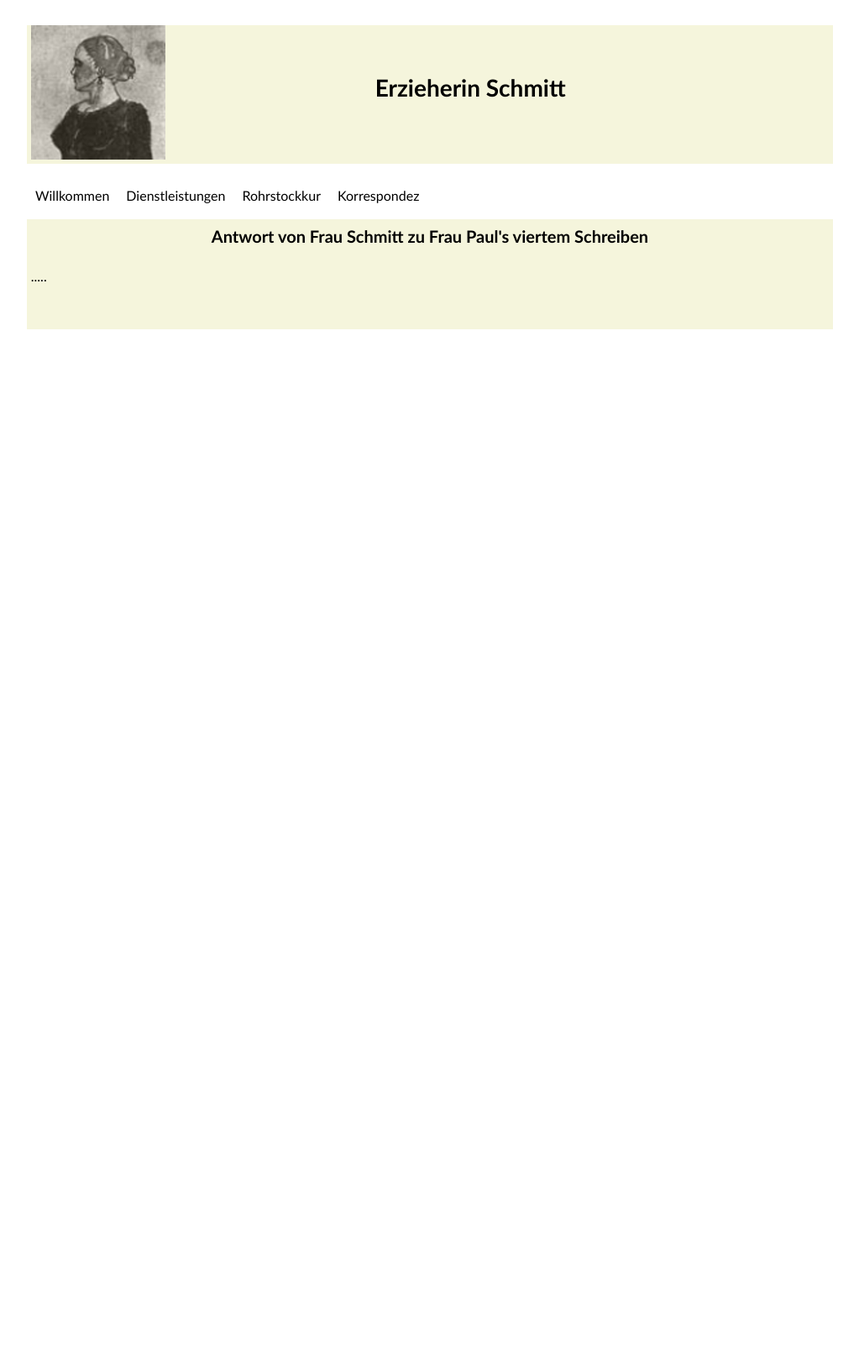
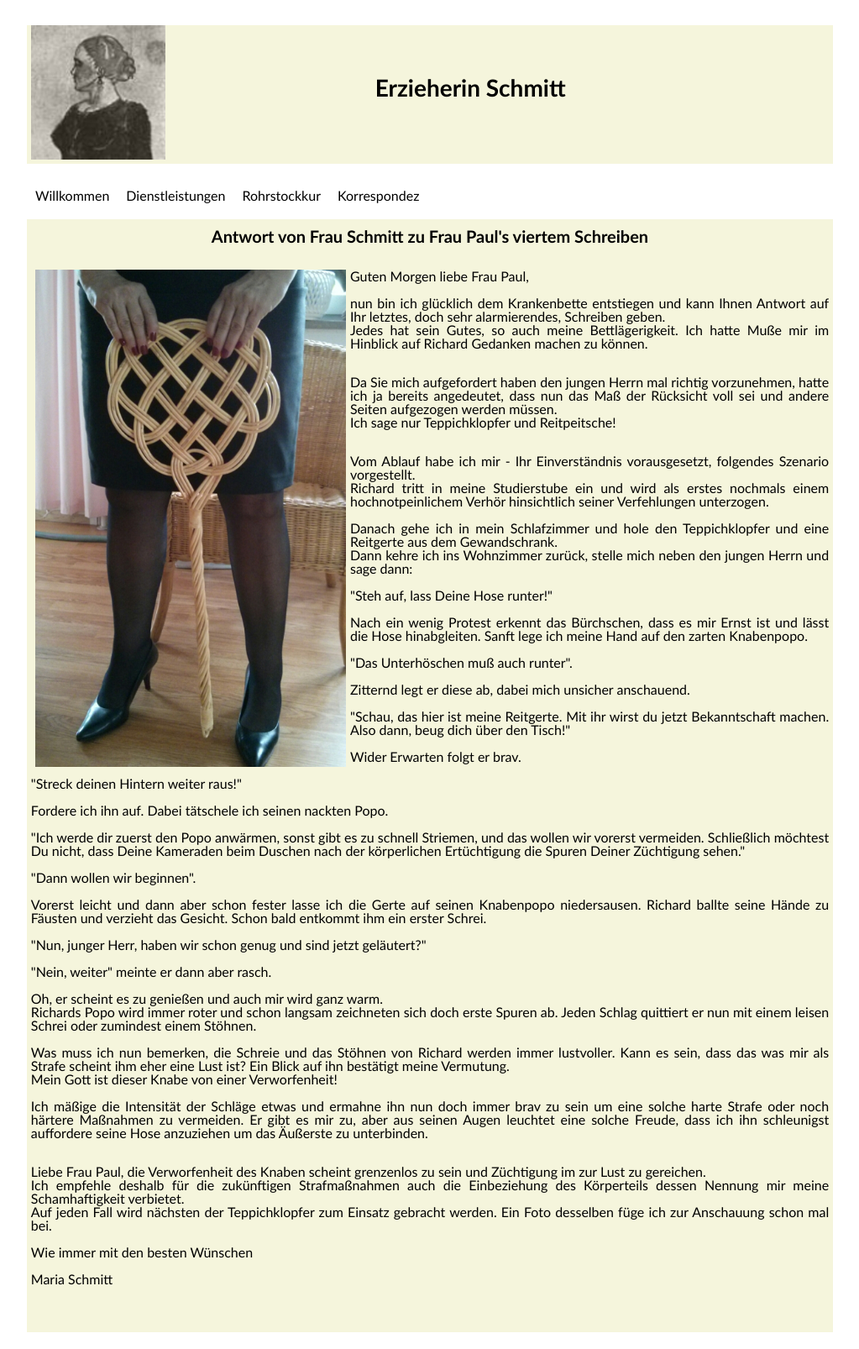
Before and after one commit to richardtraindl/tierarztpraxis-kaiserstrasse.at, a Jekyll site: the page built from xyz123/Schmitt/brief8.html, in a window 1280 px wide. Shown: the whole page at 84% size, without its empty margins (128-1151 px from the left). Built offline with Jekyll 4.4.1, drawn with Linux system fonts in a browser that asks for light colours; before the commit the page ends 900 px from its top, so only the background shows below that.

Commit message:
customize

```diff
--- a/xyz123/Schmitt/brief8.html
+++ b/xyz123/Schmitt/brief8.html
@@ -9,8 +9,82 @@ id: brief8
 
         <div class="grid">
             <div class="row_12_of_12">
+                <a class="gallery" href="/img2/teppichklopfer.jpg"><img src="/img2/teppichklopfer.jpg" alt="Teppichklopfer"></a>
+
                 <p>
-                    .....
+                    Guten Morgen liebe Frau Paul, <br>
+                    <br>
+                    nun bin ich glücklich dem Krankenbette entstiegen und kann Ihnen Antwort auf Ihr letztes, doch sehr alarmierendes, Schreiben geben. <br>
+                    Jedes hat sein Gutes, so auch meine Bettlägerigkeit.
+                    Ich hatte Muße mir im Hinblick auf Richard Gedanken machen zu können.
+                </p>
+
+                <p>
+                    Da Sie mich aufgefordert haben den jungen Herrn mal richtig vorzunehmen, hatte ich ja bereits angedeutet,
+                    dass nun das Maß der Rücksicht voll sei und andere Seiten aufgezogen werden müssen.
+                    <br>
+                    Ich sage nur Teppichklopfer und Reitpeitsche!
+                </p>
+
+                <p>
+                    Vom Ablauf habe ich mir - Ihr Einverständnis vorausgesetzt, folgendes Szenario vorgestellt. <br>
+                    Richard tritt in meine Studierstube ein und wird als erstes nochmals einem hochnotpeinlichem Verhör hinsichtlich seiner Verfehlungen unterzogen. <br>
+                    <br>
+                    Danach gehe ich in mein Schlafzimmer und hole den Teppichklopfer und  eine Reitgerte aus dem Gewandschrank. <br>
+                    Dann kehre ich ins Wohnzimmer zurück, stelle mich neben den jungen Herrn und sage dann: <br>
+                    <br>
+                    "Steh auf, lass Deine Hose runter!" <br>
+                    <br>
+                    Nach ein wenig Protest erkennt das Bürchschen, dass es mir Ernst ist und lässt die Hose hinabgleiten.
+                    Sanft lege ich meine Hand auf den zarten Knabenpopo. <br>
+                    <br>
+                    "Das Unterhöschen muß auch runter". <br>
+                    <br>
+                    Zitternd legt er diese ab, dabei mich unsicher anschauend. <br>
+                    <br>
+                    "Schau, das hier ist meine Reitgerte. Mit ihr wirst du jetzt Bekanntschaft machen.
+                    Also dann, beug dich über den Tisch!" <br>
+                    <br>
+                    Wider Erwarten folgt er brav. <br>
+                    <br>
+                    "Streck deinen Hintern weiter raus!" <br>
+                    <br>
+                    Fordere ich ihn auf. Dabei tätschele ich seinen nackten Popo. <br>
+                    <br>
+                    "Ich werde dir zuerst den Popo anwärmen, sonst gibt es zu schnell Striemen, und das wollen wir vorerst vermeiden.
+                    Schließlich möchtest Du nicht, dass Deine Kameraden beim Duschen nach der körperlichen Ertüchtigung die Spuren Deiner Züchtigung sehen." <br>
+                    <br>
+                    "Dann wollen wir beginnen". <br>
+                    <br>
+                    Vorerst leicht und dann aber schon fester lasse ich die Gerte auf seinen Knabenpopo niedersausen.
+                    Richard ballte seine Hände zu Fäusten und verzieht das Gesicht.
+                    Schon bald entkommt ihm ein erster Schrei. <br>
+                    <br>
+                    "Nun, junger Herr, haben wir schon genug und sind jetzt geläutert?" <br>
+                    <br>
+                    "Nein, weiter" meinte er dann aber rasch. <br>
+                    <br>
+                    Oh, er scheint es zu genießen und auch mir wird ganz warm. <br>
+                    Richards Popo wird immer roter und schon langsam zeichneten sich doch erste Spuren ab.
+                    Jeden Schlag quittiert er nun mit einem leisen Schrei oder zumindest einem Stöhnen. <br>
+                    <br>
+                    Was muss ich nun bemerken, die Schreie und das Stöhnen von Richard werden immer lustvoller.
+                    Kann es sein, dass das was mir als Strafe scheint ihm eher eine Lust ist?
+                    Ein Blick auf ihn bestätigt meine Vermutung. <br>
+                    Mein Gott ist dieser Knabe von einer Verworfenheit! <br>
+                    <br>
+                    Ich mäßige die Intensität der Schläge etwas und ermahne ihn nun doch immer brav zu sein um eine solche harte Strafe oder noch härtere Maßnahmen zu vermeiden.
+                    Er gibt es mir zu, aber aus seinen Augen leuchtet eine solche Freude, dass ich ihn schleunigst auffordere seine Hose anzuziehen um das Äußerste zu unterbinden.
+                </p>
+
+                <p>
+                    Liebe Frau Paul, die Verworfenheit des Knaben scheint grenzenlos zu sein und Züchtigung im zur Lust zu gereichen. <br>
+                    Ich empfehle deshalb für die zukünftigen Strafmaßnahmen auch die Einbeziehung des Körperteils dessen Nennung mir meine Schamhaftigkeit verbietet. <br>
+                    Auf jeden Fall wird nächsten der Teppichklopfer zum Einsatz gebracht werden. Ein Foto desselben füge ich zur Anschauung schon mal bei. <br>
+                    <br>
+                    Wie immer mit den besten Wünschen <br>
+                    <br>
+                    Maria Schmitt
                 </p>
             </div>
         </div>
```
Also changed, not shown: _layouts/guestold.html (deleted, +0 -34 lines), img2/teppichklopfer.jpg (added).
